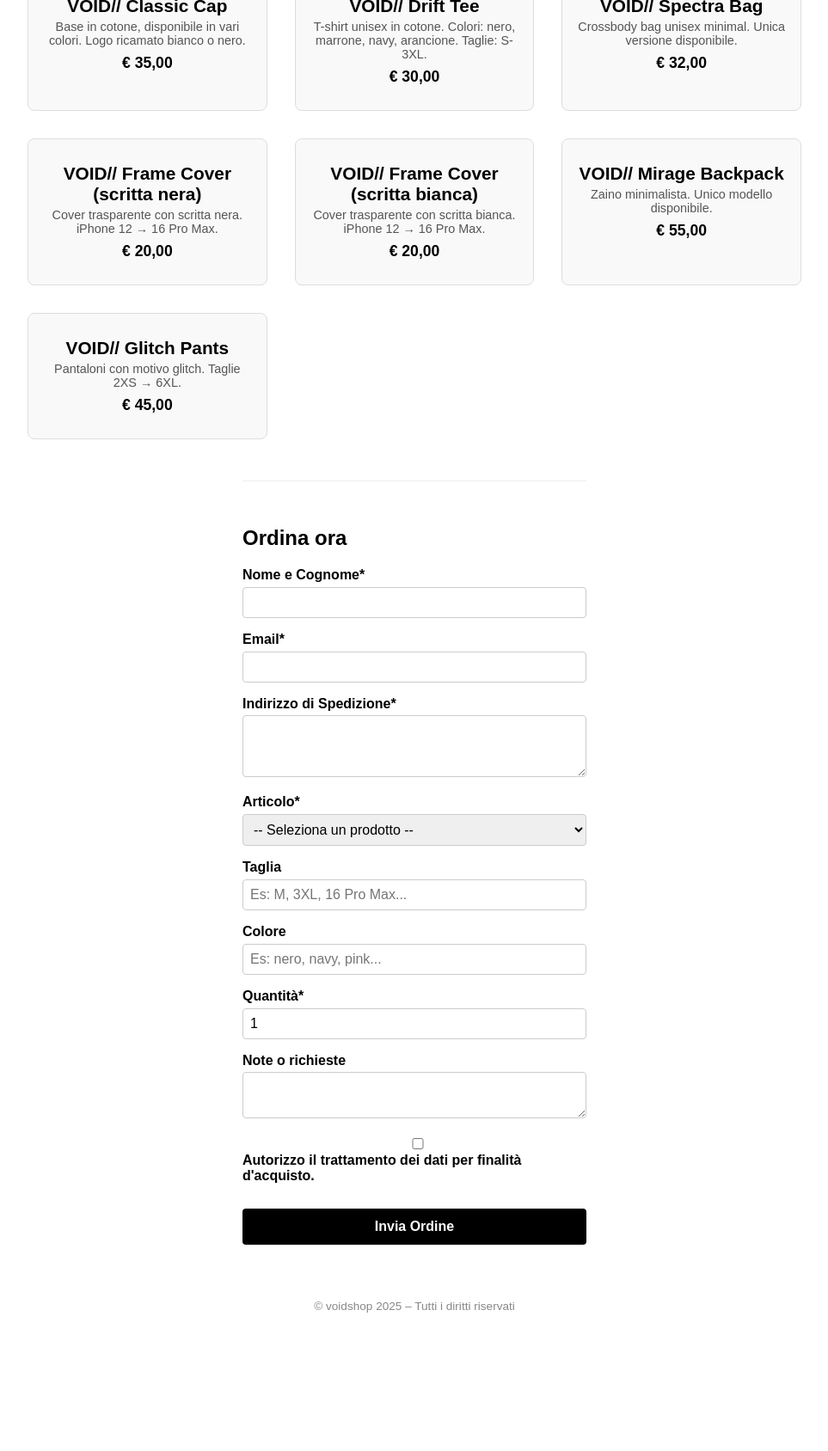
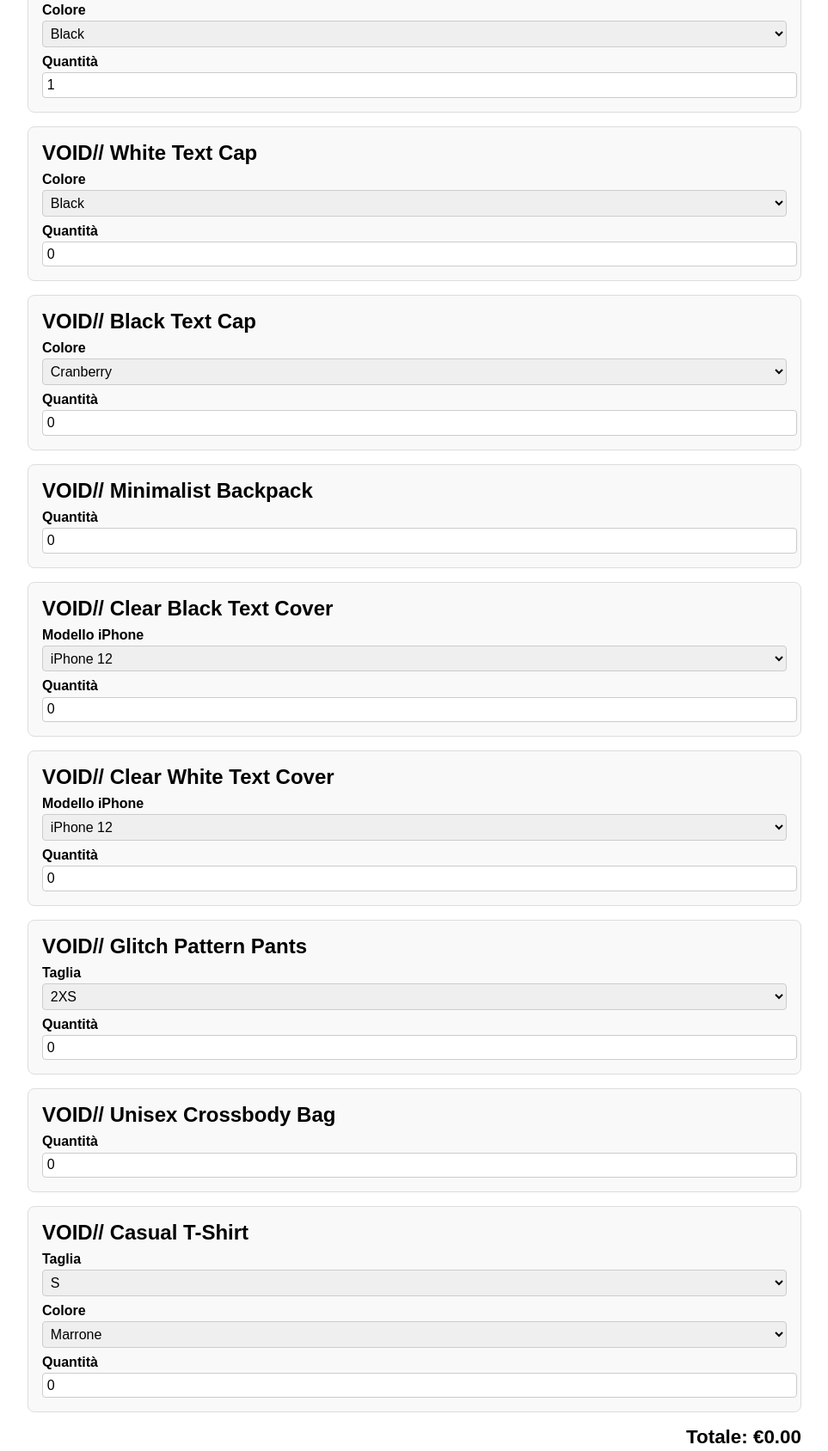
Before and after one commit to VOIDESIGN/VOIDSHOP-, a plain HTML site: page index.html in a window 1280 px wide. Shown: the part 263-1951 px from the top of the page at 86% size, without its empty margins (158-1121 px from the left). Before the commit the page ends 1822 px from the top, so only its background shows below. Drawn offline with Linux system fonts and the light colour scheme; a script that the page names is missing.

Commit message:
index.html

```diff
--- a/index.html
+++ b/index.html
@@ -10,6 +10,9 @@
       background: #fff;
       color: #000;
       margin: 0; padding: 0;
+      max-width: 900px;
+      margin-left: auto;
+      margin-right: auto;
     }
     header {
       text-align: center;
@@ -26,81 +29,39 @@
       font-weight: 600;
       color: #444;
     }
-    main {
-      max-width: 900px;
-      margin: 2rem auto;
-      padding: 0 1rem;
-    }
-    .products {
-      display: grid;
-      grid-template-columns: repeat(auto-fit, minmax(260px, 1fr));
-      gap: 2rem;
-    }
     .product {
       border: 1px solid #ddd;
       border-radius: 8px;
-      overflow: hidden;
-      text-align: center;
+      padding: 1rem;
+      margin: 1rem 0;
       background: #f9f9f9;
-      padding: 1rem;
     }
     .product h2 {
-      font-size: 1.3rem;
-      margin: 0.75rem 0 0.25rem;
+      margin: 0 0 0.5rem 0;
       font-weight: 700;
     }
-    .product p {
-      color: #555;
-      font-size: 0.9rem;
-      margin: 0 0 0.5rem;
-    }
-    .price {
-      font-weight: 900;
-      font-size: 1.1rem;
-      margin-bottom: 0.75rem;
-    }
-    form {
-      margin-top: 3rem;
-      border-top: 1px solid #eee;
-      padding-top: 2rem;
-      max-width: 400px;
-      margin-left: auto;
-      margin-right: auto;
-    }
-    form label {
+    label {
       display: block;
-      margin: 1rem 0 0.3rem;
+      margin-top: 0.5rem;
       font-weight: 600;
     }
-    form input, form select, form textarea {
+    select, input[type=number] {
       width: 100%;
-      padding: 0.5rem;
+      padding: 0.3rem;
+      margin-top: 0.2rem;
       font-size: 1rem;
       border: 1px solid #ccc;
       border-radius: 4px;
-      box-sizing: border-box;
     }
-    form button {
+    #cart-total {
+      font-weight: 900;
+      font-size: 1.4rem;
+      margin-top: 1rem;
+      text-align: right;
+    }
+    #paypal-button-container {
       margin-top: 1.5rem;
-      width: 100%;
-      padding: 0.75rem;
-      background: #000;
-      color: #fff;
-      border: none;
-      font-size: 1rem;
-      border-radius: 4px;
-      cursor: pointer;
-      font-weight: 700;
-      transition: background-color 0.3s;
-    }
-    form button:hover {
-      background: #222;
-    }
-    footer {
       text-align: center;
-      margin: 4rem 0 2rem;
-      color: #888;
-      font-size: 0.85rem;
     }
   </style>
 </head>
@@ -112,52 +73,209 @@
 </header>
 
 <main>
-    <section class="products">
-      <div class="product"><h2>VOID// Classic Cap</h2><p>Base in cotone, disponibile in vari colori. Logo ricamato bianco o nero.</p><div class="price">€ 35,00</div></div>
-      <div class="product"><h2>VOID// Drift Tee</h2><p>T-shirt unisex in cotone. Colori: nero, marrone, navy, arancione. Taglie: S-3XL.</p><div class="price">€ 30,00</div></div>
-      <div class="product"><h2>VOID// Spectra Bag</h2><p>Crossbody bag unisex minimal. Unica versione disponibile.</p><div class="price">€ 32,00</div></div>
-      <div class="product"><h2>VOID// Frame Cover (scritta nera)</h2><p>Cover trasparente con scritta nera. iPhone 12 → 16 Pro Max.</p><div class="price">€ 20,00</div></div>
-      <div class="product"><h2>VOID// Frame Cover (scritta bianca)</h2><p>Cover trasparente con scritta bianca. iPhone 12 → 16 Pro Max.</p><div class="price">€ 20,00</div></div>
-      <div class="product"><h2>VOID// Mirage Backpack</h2><p>Zaino minimalista. Unico modello disponibile.</p><div class="price">€ 55,00</div></div>
-      <div class="product"><h2>VOID// Glitch Pants</h2><p>Pantaloni con motivo glitch. Taglie 2XS → 6XL.</p><div class="price">€ 45,00</div></div>
-    </section>
+  <div class="product" data-price="35.00" data-name="VOID// Classic Cap">
+    <h2>VOID// Classic Cap</h2>
+    <label for="color-cap">Colore</label>
+    <select id="color-cap">
+      <option value="black">Black</option>
+      <option value="navy">Navy</option>
+      <option value="cranberry">Cranberry</option>
+      <option value="spruce">Spruce</option>
+      <option value="darkgray">Dark Gray</option>
+      <option value="khakhi">Khakhi</option>
+      <option value="stone">Stone</option>
+      <option value="pink">Pink</option>
+      <option value="lightblue">Light Blue</option>
+    </select>
 
-    <form action="https://formspree.io/f/mdkdnzny" method="POST">
-      <h2>Ordina ora</h2>
-      <label for="nome">Nome e Cognome*</label>
-      <input type="text" id="nome" name="nome" required />
-      <label for="email">Email*</label>
-      <input type="email" id="email" name="email" required />
-      <label for="indirizzo">Indirizzo di Spedizione*</label>
-      <textarea id="indirizzo" name="indirizzo" rows="3" required></textarea>
-      <label for="prodotto">Articolo*</label>
-      <select id="prodotto" name="articolo" required>
-        <option value="">-- Seleziona un prodotto --</option>
-        <option value="classic_cap_bianca">VOID// Classic Cap (scritta bianca)</option>
-        <option value="classic_cap_nera">VOID// Classic Cap (scritta nera)</option>
-        <option value="drift_tee">VOID// Drift Tee</option>
-        <option value="spectra_bag">VOID// Spectra Bag</option>
-        <option value="frame_cover_nera">VOID// Frame Cover (scritta nera)</option>
-        <option value="frame_cover_bianca">VOID// Frame Cover (scritta bianca)</option>
-        <option value="mirage_backpack">VOID// Mirage Backpack</option>
-        <option value="glitch_pants">VOID// Glitch Pants</option>
+    <label for="qty-cap">Quantità</label>
+    <input type="number" id="qty-cap" min="1" max="10" value="1" />
+  </div>
+
+  <div class="product" data-price="30.00" data-name="VOID// White Text Cap">
+    <h2>VOID// White Text Cap</h2>
+    <label for="color-white-cap">Colore</label>
+    <select id="color-white-cap">
+      <option value="black">Black</option>
+      <option value="navy">Navy</option>
+      <option value="cranberry">Cranberry</option>
+      <option value="spruce">Spruce</option>
+      <option value="darkgray">Dark Gray</option>
+      <option value="khakhi">Khakhi</option>
+      <option value="stone">Stone</option>
+      <option value="pink">Pink</option>
+      <option value="lightblue">Light Blue</option>
     </select>
-      <label for="taglia">Taglia</label>
-      <input type="text" id="taglia" name="taglia" placeholder="Es: M, 3XL, 16 Pro Max..." />
-      <label for="colore">Colore</label>
-      <input type="text" id="colore" name="colore" placeholder="Es: nero, navy, pink..." />
-      <label for="quantita">Quantità*</label>
-      <input type="number" id="quantita" name="quantita" min="1" max="10" value="1" required />
-      <label for="note">Note o richieste</label>
-      <textarea id="note" name="note" rows="2"></textarea>
-      <label><input type="checkbox" name="privacy" required /> Autorizzo il trattamento dei dati per finalità d'acquisto.</label>
-      <button type="submit">Invia Ordine</button>
-    </form>
+    <label for="qty-white-cap">Quantità</label>
+    <input type="number" id="qty-white-cap" min="1" max="10" value="0" />
+  </div>
+
+  <div class="product" data-price="28.00" data-name="VOID// Black Text Cap">
+    <h2>VOID// Black Text Cap</h2>
+    <label for="color-black-cap">Colore</label>
+    <select id="color-black-cap">
+      <option value="cranberry">Cranberry</option>
+      <option value="khakhi">Khakhi</option>
+      <option value="stone">Stone</option>
+      <option value="pink">Pink</option>
+      <option value="lightblue">Light Blue</option>
+      <option value="white">White</option>
+    </select>
+    <label for="qty-black-cap">Quantità</label>
+    <input type="number" id="qty-black-cap" min="1" max="10" value="0" />
+  </div>
+
+  <div class="product" data-price="50.00" data-name="VOID// Minimalist Backpack">
+    <h2>VOID// Minimalist Backpack</h2>
+    <label for="qty-backpack">Quantità</label>
+    <input type="number" id="qty-backpack" min="1" max="5" value="0" />
+  </div>
+
+  <div class="product" data-price="18.00" data-name="VOID// Clear Black Text Cover">
+    <h2>VOID// Clear Black Text Cover</h2>
+    <label for="model-black-cover">Modello iPhone</label>
+    <select id="model-black-cover">
+      <option value="iphone12">iPhone 12</option>
+      <option value="iphone13">iPhone 13</option>
+      <option value="iphone14">iPhone 14</option>
+      <option value="iphone15">iPhone 15</option>
+      <option value="iphone16promax">iPhone 16 Pro Max</option>
+    </select>
+    <label for="qty-black-cover">Quantità</label>
+    <input type="number" id="qty-black-cover" min="1" max="10" value="0" />
+  </div>
+
+  <div class="product" data-price="18.00" data-name="VOID// Clear White Text Cover">
+    <h2>VOID// Clear White Text Cover</h2>
+    <label for="model-white-cover">Modello iPhone</label>
+    <select id="model-white-cover">
+      <option value="iphone12">iPhone 12</option>
+      <option value="iphone13">iPhone 13</option>
+      <option value="iphone14">iPhone 14</option>
+      <option value="iphone15">iPhone 15</option>
+      <option value="iphone16promax">iPhone 16 Pro Max</option>
+    </select>
+    <label for="qty-white-cover">Quantità</label>
+    <input type="number" id="qty-white-cover" min="1" max="10" value="0" />
+  </div>
+
+  <div class="product" data-price="60.00" data-name="VOID// Glitch Pattern Pants">
+    <h2>VOID// Glitch Pattern Pants</h2>
+    <label for="size-pants">Taglia</label>
+    <select id="size-pants">
+      <option value="2xs">2XS</option>
+      <option value="xs">XS</option>
+      <option value="s">S</option>
+      <option value="m">M</option>
+      <option value="l">L</option>
+      <option value="xl">XL</option>
+      <option value="2xl">2XL</option>
+      <option value="3xl">3XL</option>
+      <option value="4xl">4XL</option>
+      <option value="5xl">5XL</option>
+      <option value="6xl">6XL</option>
+    </select>
+    <label for="qty-pants">Quantità</label>
+    <input type="number" id="qty-pants" min="1" max="10" value="0" />
+  </div>
+
+  <div class="product" data-price="40.00" data-name="VOID// Unisex Crossbody Bag">
+    <h2>VOID// Unisex Crossbody Bag</h2>
+    <label for="qty-crossbody">Quantità</label>
+    <input type="number" id="qty-crossbody" min="1" max="10" value="0" />
+  </div>
+
+  <div class="product" data-price="25.00" data-name="VOID// Casual T-Shirt">
+    <h2>VOID// Casual T-Shirt</h2>
+    <label for="size-tshirt">Taglia</label>
+    <select id="size-tshirt">
+      <option value="s">S</option>
+      <option value="m">M</option>
+      <option value="l">L</option>
+      <option value="xl">XL</option>
+      <option value="2xl">2XL</option>
+      <option value="3xl">3XL</option>
+    </select>
+    <label for="color-tshirt">Colore</label>
+    <select id="color-tshirt">
+      <option value="marrone">Marrone</option>
+      <option value="nero">Nero</option>
+      <option value="navy">Navy</option>
+      <option value="arancione">Arancione</option>
+    </select>
+    <label for="qty-tshirt">Quantità</label>
+    <input type="number" id="qty-tshirt" min="1" max="10" value="0" />
+  </div>
+
+  <div id="cart-total">Totale: €0.00</div>
+
+  <div id="paypal-button-container"></div>
 </main>
 
-  <footer>
-    © voidshop 2025 – Tutti i diritti riservati
-  </footer>
+<script src="https://www.paypal.com/sdk/js?client-id=AaBOuXFWcBGG3FEUSHcHLi_oMsbbfGn2r4I_yfShjiBs8-iL0z8SHAbyQDoJ4uJXDzvNYLNhYX3ivb-I&currency=EUR"></script>
+
+<script>
+  // Funzione per calcolare totale carrello
+  function calcolaTotale() {
+    let totale = 0;
+    const prodotti = document.querySelectorAll('.product');
+    prodotti.forEach(prod => {
+      const prezzo = parseFloat(prod.dataset.price);
+      const nome = prod.dataset.name;
+      let qty = 0;
+      // Prendo quantità in base a ogni input all’interno del prodotto
+      const inputs = prod.querySelectorAll('input[type=number]');
+      inputs.forEach(i => {
+        qty += parseInt(i.value) || 0;
+      });
+      totale += prezzo * qty;
+    });
+    return totale.toFixed(2);
+  }
+
+  // Aggiorna il totale e il bottone paypal
+  function aggiornaTotale() {
+    const totale = calcolaTotale();
+    document.getElementById('cart-total').textContent = 'Totale: €' + totale;
+  }
+
+  // Rende il bottone PayPal con prezzo dinamico e ordina l’oggetto
+  paypal.Buttons({
+    createOrder: function(data, actions) {
+      const totale = calcolaTotale();
+      if (totale <= 0) {
+        alert("Seleziona almeno un prodotto prima di pagare!");
+        return;
+      }
+      return actions.order.create({
+        purchase_units: [{
+          amount: {
+            value: totale
+          },
+          description: "Ordine voidshop"
+        }],
+        application_context: {
+          shipping_preference: 'GET_FROM_FILE' // chiede indirizzo spedizione
+        }
+      });
+    },
+    onApprove: function(data, actions) {
+      return actions.order.capture().then(function(details) {
+        alert('Pagamento completato da ' + details.payer.name.given_name + '. Grazie per il tuo ordine!');
+        // Qui puoi aggiungere codice per mandare ordine al tuo backend o via email
+        location.reload(); // ricarica pagina dopo acquisto
+      });
+    }
+  }).render('#paypal-button-container');
+
+  // Aggiungi event listener su tutti gli input quantità e select
+  document.querySelectorAll('input[type=number], select').forEach(el => {
+    el.addEventListener('change', aggiornaTotale);
+  });
+
+  // Calcola il totale inizialmente
+  aggiornaTotale();
+</script>
 
 </body>
 </html>
```
Lines whose indentation alone changed are shown as unchanged.
